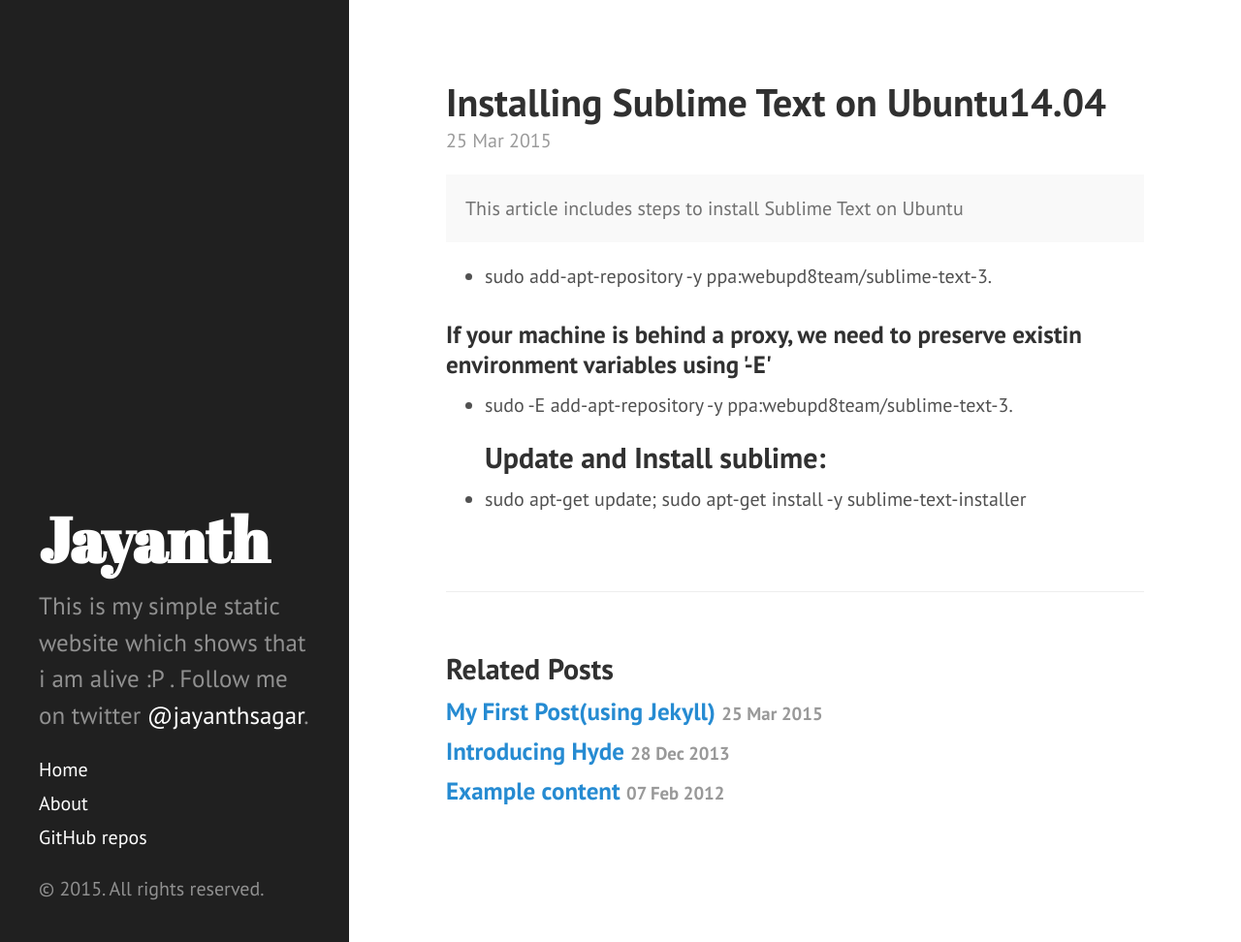
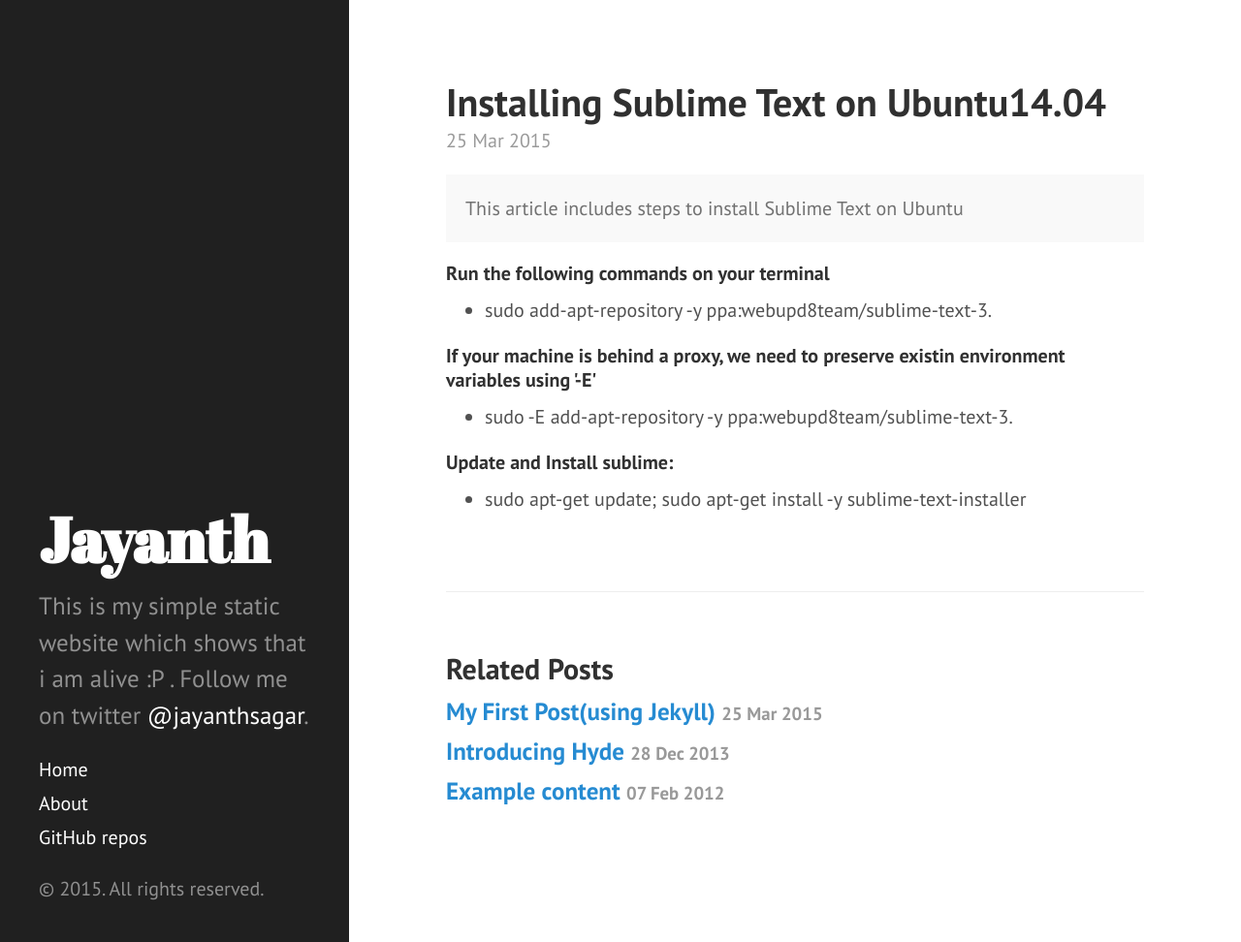
Before and after one commit to jayanthsagar/jayanthsagar.github.io, a Jekyll site: the page built from _posts/2015-03-25-install-sublime-on-ubuntu.md, in a window 1280 px wide and 972 px high. Shown: the whole window at 97% size. Built offline with Jekyll 4.4.1, drawn with Linux system fonts in a browser that asks for light colours; Markdown is read by kramdown in place of the engine named in the settings.

Commit message:
Updated post

```diff
--- a/_posts/2015-03-25-install-sublime-on-ubuntu.md
+++ b/_posts/2015-03-25-install-sublime-on-ubuntu.md
@@ -6,8 +6,11 @@
 <div class="message">
   This article includes steps to install Sublime Text on Ubuntu
 </div>
+<h6>Run the following commands on your terminal</h6>
 * sudo add-apt-repository -y ppa:webupd8team/sublime-text-3.
-<h3> If your machine is behind a proxy, we need to preserve existin environment variables using '-E' </h3>
+
+<h6> If your machine is behind a proxy, we need to preserve existin environment variables using '-E' </h6>
 * sudo -E add-apt-repository -y ppa:webupd8team/sublime-text-3.
-##Update and Install sublime:
+
+<h6>Update and Install sublime:</h6>
 * sudo apt-get update; sudo apt-get install -y sublime-text-installer
```
